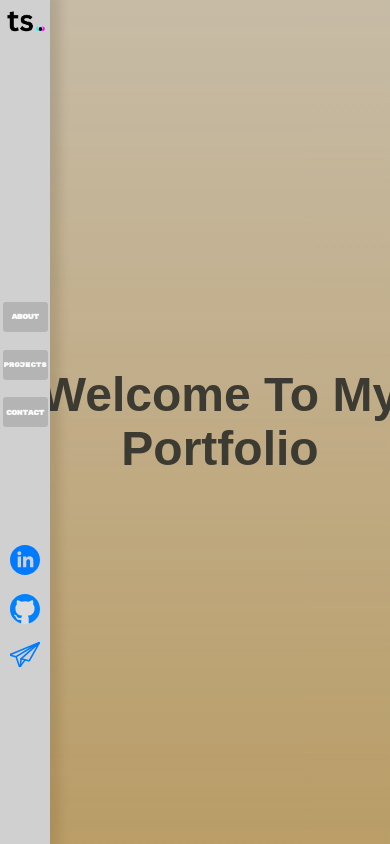
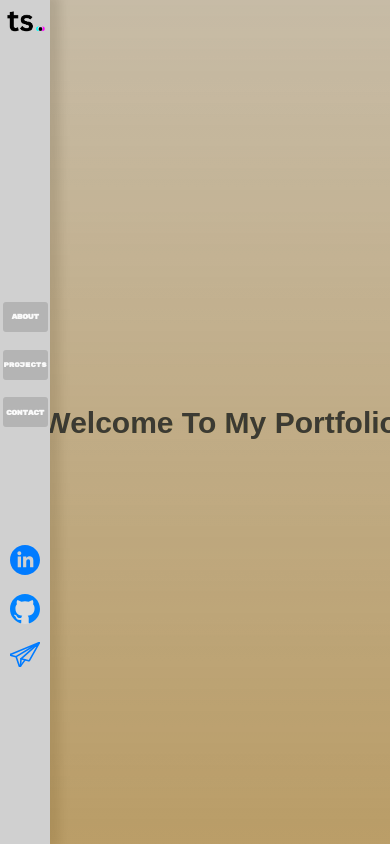
Before and after one commit to trevarious/portfolio-react, a React (Create React App) app: page / in a window 390 px wide. Built offline with nearby package versions, Linux system fonts and the light colour scheme.

Commit message:
style: homepage mobile text

```diff
--- a/src/FullScreenAnimation.css
+++ b/src/FullScreenAnimation.css
@@ -61,5 +61,9 @@
         animation: changeHue 10s infinite alternate linear; /* Animation for hue change */
 
     }
+    .full-screen-animation h1 {
+
+        font-size: 25px;
+    }
 
 }
```
